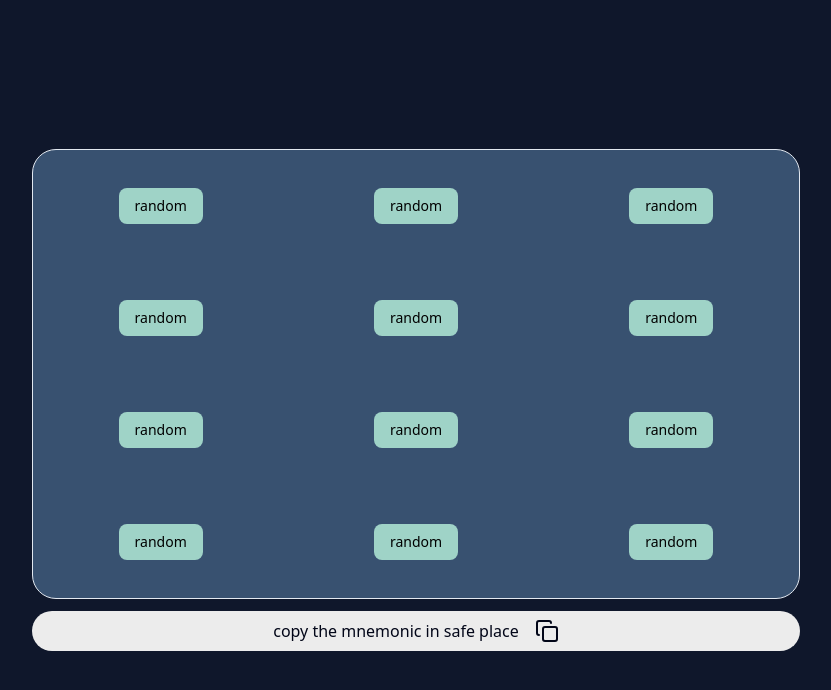
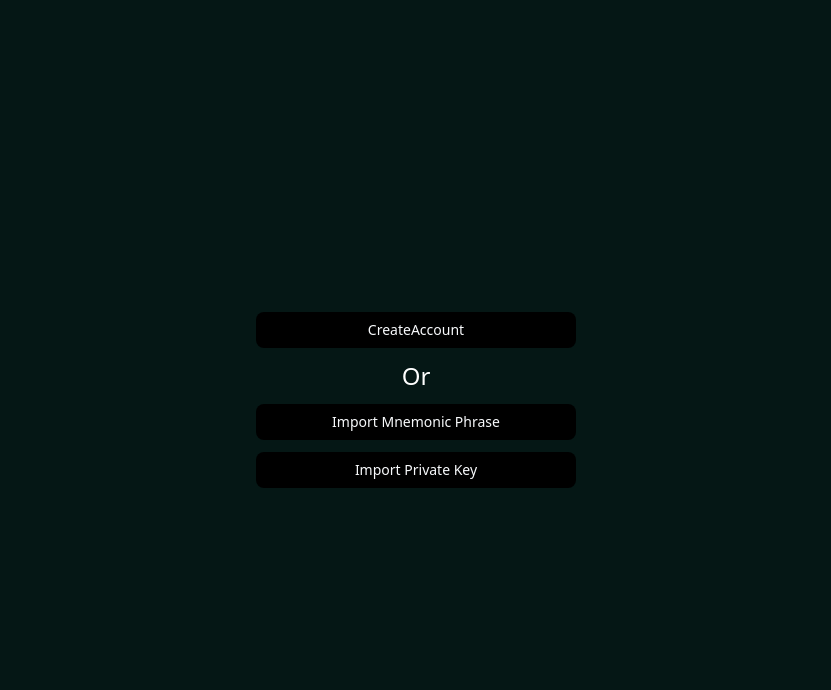
Before and after one commit to its-YogeshChandra/Web3, a Next.js app in the folder solanawallet/: page /createaccount in a window 1280 px wide. Shown: the top 690 px of the page, without its empty margins (224-1055 px from the left). Built offline with nearby package versions, Linux system fonts and the light colour scheme.

Commit message:
saving commit

```diff
--- a/solanawallet/app/createaccount/page.tsx
+++ b/solanawallet/app/createaccount/page.tsx
@@ -1,11 +1,29 @@
+"use client";
 import { Button } from "@/components/ui/button";
 import { Copy } from "lucide-react";
+import { useState } from "react";
 
 export default function SeedPhrase() {
   const seedArr = Array.from({ length: 12 }, (_, i) => i + 1);
+  const [iscreateAccount, setIsCreateAccount] = useState(false);
 
+  //function to setcreate account status
+  const setcreateAccountStatus = () => {
+    setIsCreateAccount((prev) => !prev);
+  };
   return (
-    <div className="bg-slate-900 w-screen h-screen flex flex-col gap-y-3 items-center justify-center">
+    <div className="bg-[#051715] w-screen h-screen flex flex-col gap-y-3 items-center justify-center">
+      <Button
+        className="bg-black w-[320px] "
+        onClick={() => {
+          setcreateAccountStatus();
+        }}
+      >
+        CreateAccount
+      </Button>
+
+      {iscreateAccount == true ? (
+        <div className="w-max h-max flex flex-col ">
           <div className="w-3xl h-[450px] bg-[#385170] grid grid-cols-3 place-items-center border rounded-3xl">
             {seedArr.map((e) => {
               return (
@@ -22,5 +40,12 @@ export default function SeedPhrase() {
             </button>
           </div>
         </div>
+      ) : null}
+      <p className="text-white text-2xl">Or</p>
+      <Button className="w-[320px] px-20 bg-black">
+        Import Mnemonic Phrase{" "}
+      </Button>
+      <Button className="w-[320px] px-20 bg-black">Import Private Key</Button>
+    </div>
   );
 }
--- a/solanawallet/app/dashboard/page.tsx
+++ b/solanawallet/app/dashboard/page.tsx
@@ -8,7 +8,7 @@ import { useState } from "react";
 import { X } from "lucide-react";
 import { CirclePlus } from 'lucide-react';
 
-
+// bg-[#051715]
 export default function () {
   const [sideBarOpen, setSidebarOpen] = useState(false);
   const setSideBarState = () => {
@@ -45,9 +45,10 @@ export default function () {
         <p className="text-6xl">100</p>
         <p className="text-4xl">SOL</p>
       </div>
-      <div className="w-xl h-max p-1 flex justify-center">
+      <div className="w-xl h-max p-1 flex justify-center gap-x-2">
         <Button>Send</Button>
         <Button>Receive</Button>
+        <Button>Airdrop Sol</Button>
       </div>
       <div className="w-xl h-max bg-red-300 p-4 flex gap-x-6 ">
         <Image src={solanapng} alt="" className="w-8 h-8" />
--- a/solanawallet/package.json
+++ b/solanawallet/package.json
@@ -11,6 +11,9 @@
   },
   "dependencies": {
     "@radix-ui/react-slot": "^1.2.3",
+    "@scure/base": "^2.0.0",
+    "@scure/bip39": "^2.0.1",
+    "@solana/web3.js": "^1.98.4",
     "class-variance-authority": "^0.7.1",
     "clsx": "^2.1.1",
     "lucide-react": "^0.552.0",
--- /dev/null
+++ b/solanawallet/services/createWallet.ts
@@ -0,0 +1,47 @@
+import { PublicKey, Keypair } from "@solana/web3.js";
+import * as bip39 from "@scure/bip39";
+import { wordlist } from "@scure/bip39/wordlists/english.js";
+import { base58 } from "@scure/base";
+import { getSystemErrorMap } from "util";
+
+export class walletFunction {
+  constructor() {}
+
+  createMnemonicAddress() {
+    const mn = bip39.generateMnemonic(wordlist);
+    console.log(mn);
+    return mn;
+  }
+
+  private async createSeedPhrase(mphrase: string) {
+    const seedPhrase = await bip39.mnemonicToSeed(mphrase);
+    //return the seedphrase
+    return seedPhrase;
+  }
+
+ private async generatePublicandPrivatekey(seed: Uint8Array) {
+    const keyPair = Keypair.fromSeed(seed);
+    const privateKey = keyPair.secretKey;
+    const publicKey = keyPair.publicKey.toBase58();
+    return { privateKey, publicKey };
+  }
+
+  generatePublickeyfromPrivatekey(privatekey:string){
+   const secretKeyBytes = base58.decode(privatekey);
+   const keyPair = Keypair.fromSecretKey(secretKeyBytes)
+   const publicKey = keyPair.publicKey.toBase58();
+   return publicKey;
+ }
+
+ async generatekeyPairfromMnemonic(mphrase:string){
+    const seedPhrase = await this.createSeedPhrase(mphrase);
+    const keyPair = Keypair.fromSeed(seedPhrase)
+    //generate public key
+    const publicKey = keyPair.publicKey.toBase58();
+    return publicKey
+ }
+}
+
+const walletServices = new walletFunction();
+
+export { walletServices };
```
Also changed, not shown: solanawallet/utils/createWallet.ts (deleted), 1 other file (tests, documents, lock files or other folders). Lines whose indentation alone changed are shown as unchanged.
